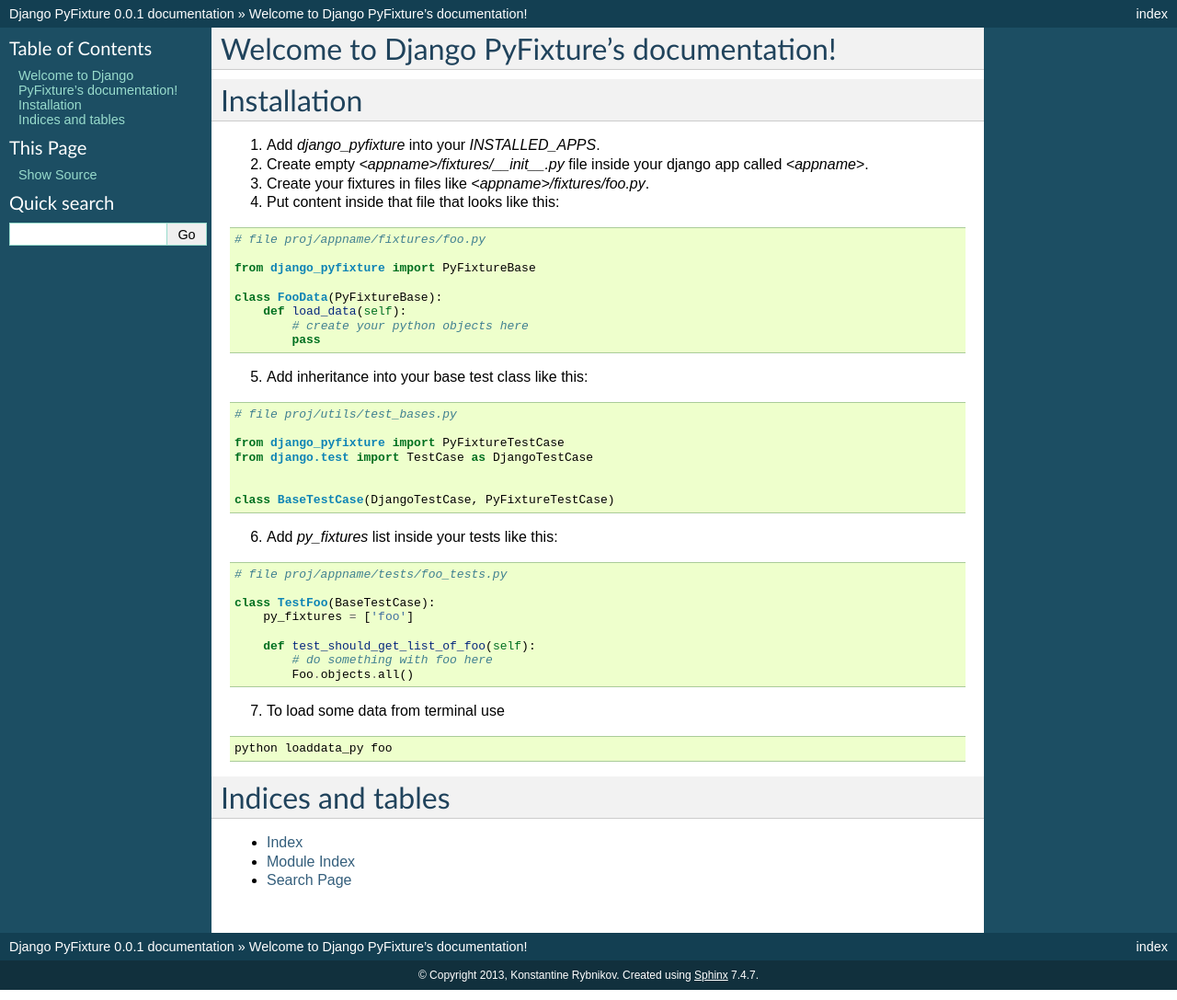
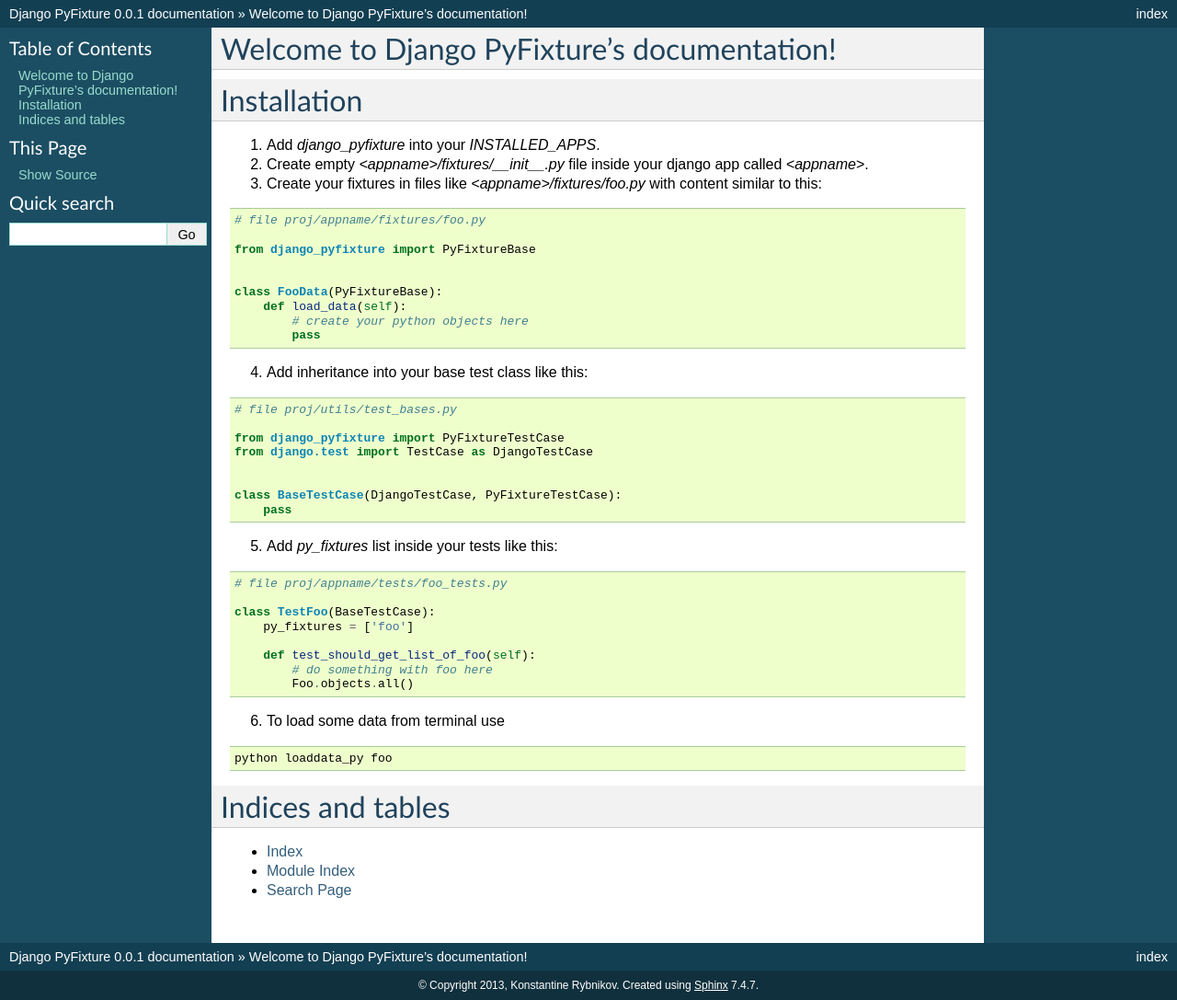
Before and after one commit to k-bx/django-pyfixture, a Sphinx documentation site: the page built from docs/index.rst, in a window 1280 px wide. Shown: the whole page at 92% size. Built offline with Sphinx 7.4.7, drawn with Linux system fonts in a browser that asks for light colours.

Commit message:
Make docs simpler a bit.

```diff
--- a/docs/index.rst
+++ b/docs/index.rst
@@ -18,8 +18,8 @@
 1.  Add `django_pyfixture` into your `INSTALLED_APPS`.
 2.  Create empty `<appname>/fixtures/__init__.py` file inside your
     django app called `<appname>`.
-3.  Create your fixtures in files like `<appname>/fixtures/foo.py`.
-4.  Put content inside that file that looks like this:
+3.  Create your fixtures in files like `<appname>/fixtures/foo.py`
+    with content similar to this:
 
 .. code-block:: python
 
@@ -42,9 +43,10 @@
     from django.test import TestCase as DjangoTestCase
 
 
-    class BaseTestCase(DjangoTestCase, PyFixtureTestCase)
+    class BaseTestCase(DjangoTestCase, PyFixtureTestCase):
+        pass
 
-6.  Add `py_fixtures` list inside your tests like this:
+5.  Add `py_fixtures` list inside your tests like this:
 
 .. code-block:: python
 
```
Also changed, not shown: other parts of docs/index.rst (+3 -2 lines).
